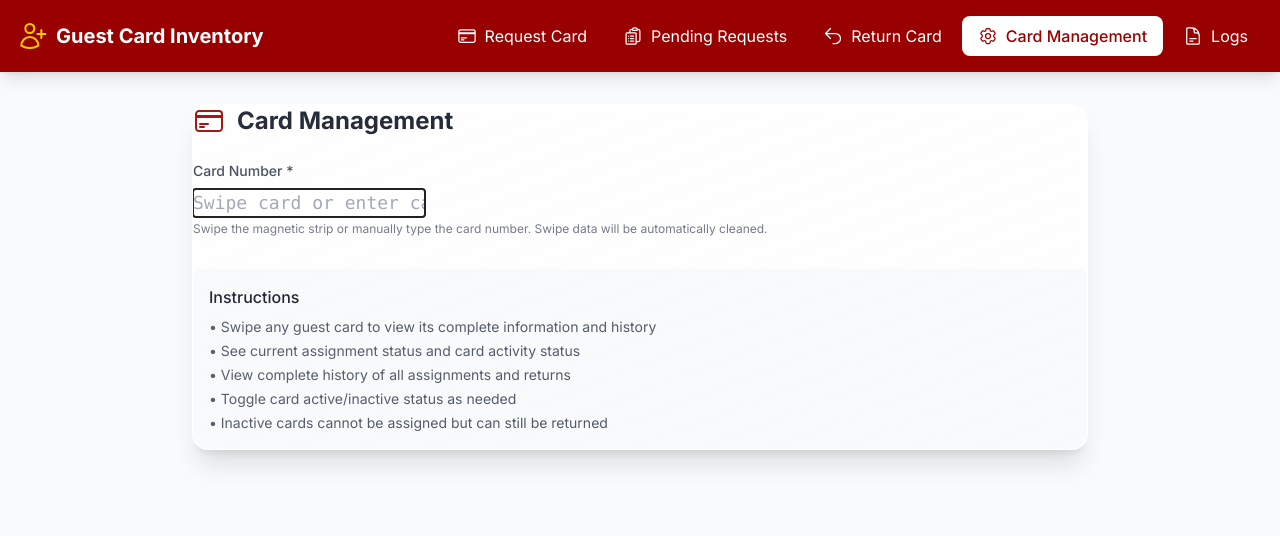
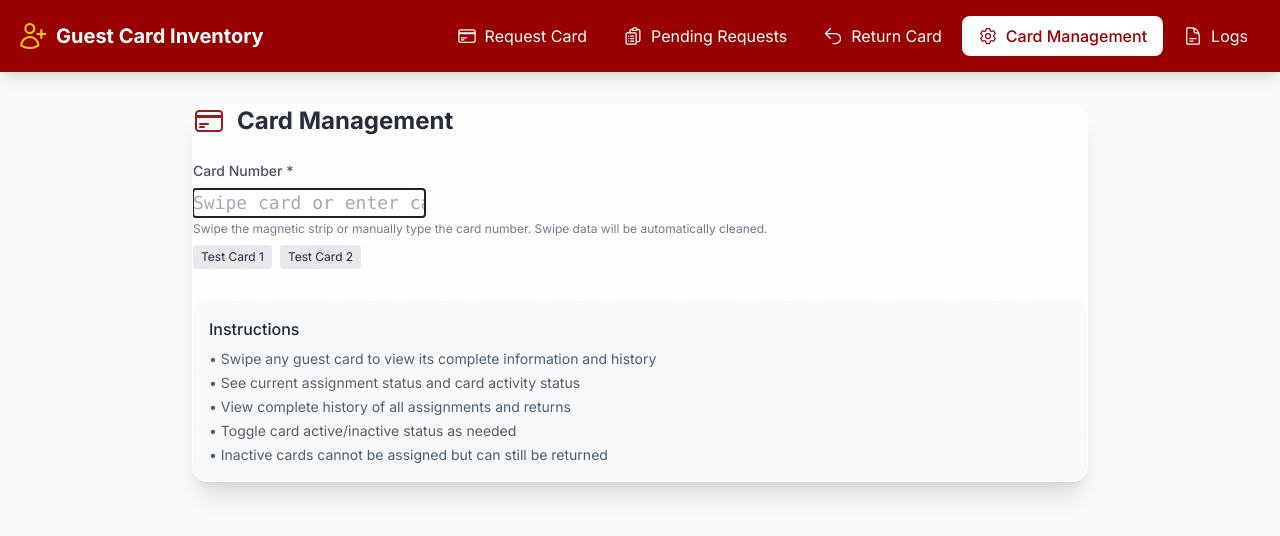
Before and after one commit to hirak214/USC-Housing-SoftwareSuite, a React (Vite) app: page /guest-card-inventory/management in a window 1280 px wide. Shown: the top 536 px of the page. Built offline with nearby package versions, Linux system fonts and the light colour scheme.

Commit message:
Add debugging features to Card Management page
- Added manual 'View Card Details' button for testing
- Added console logging to track API calls and responses
- Added test card number buttons for easy testing
- Enhanced error handling and debugging information

```diff
--- a/src/pages/guestCard/CardManagement.jsx
+++ b/src/pages/guestCard/CardManagement.jsx
@@ -34,6 +34,8 @@ const CardManagement = () => {
   };
 
   const fetchCardData = async (cardNum) => {
+    console.log('fetchCardData called with:', cardNum);
+
     if (!cardNum || !isValidCardNumber(cardNum)) {
       setError('Please enter a valid 9-digit card number');
       return;
@@ -44,16 +46,22 @@ const CardManagement = () => {
     setMessage('');
 
     try {
+      console.log('Fetching card status for:', cardNum);
       // Get card status
       const cardResponse = await cardsApi.getStatus(cardNum);
+      console.log('Card response:', cardResponse);
       const card = cardResponse.data;
 
+      console.log('Fetching logs...');
       // Get card history from logs
       const logsResponse = await logsApi.getAll();
       const allLogs = logsResponse.data || [];
       const history = allLogs
         .filter(log => log.cardNumber === cardNum)
         .sort((a, b) => new Date(b.timestamp) - new Date(a.timestamp));
+
+      console.log('Card data:', card);
+      console.log('Card history:', history);
 
       setCardData({
         ...card,
@@ -62,6 +70,7 @@ const CardManagement = () => {
       });
       setCardHistory(history);
     } catch (err) {
+      console.error('Error fetching card data:', err);
       setError(err.response?.data?.error || 'Failed to fetch card data');
       setCardData(null);
       setCardHistory([]);
@@ -137,10 +146,35 @@ const CardManagement = () => {
           <p className="text-xs text-gray-500 mt-1">
             Swipe the magnetic strip or manually type the card number. Swipe data will be automatically cleaned.
           </p>
+
+          {/* Test buttons for debugging */}
+          <div className="mt-2 flex space-x-2">
+            <button
+              onClick={() => setCardNumber('123456789')}
+              className="text-xs bg-gray-200 hover:bg-gray-300 px-2 py-1 rounded"
+            >
+              Test Card 1
+            </button>
+            <button
+              onClick={() => setCardNumber('987654321')}
+              className="text-xs bg-gray-200 hover:bg-gray-300 px-2 py-1 rounded"
+            >
+              Test Card 2
+            </button>
+          </div>
           {cardNumber && isValidCardNumber(cardNumber) && (
-            <p className="text-xs text-green-600 mt-1">
-              ✓ Detected card: {formatCardNumber(cardNumber)}
-            </p>
+            <div className="mt-2">
+              <p className="text-xs text-green-600 mb-2">
+                ✓ Detected card: {formatCardNumber(cardNumber)}
+              </p>
+              <button
+                onClick={() => fetchCardData(cardNumber)}
+                disabled={loading}
+                className="btn-primary text-sm"
+              >
+                {loading ? 'Loading...' : 'View Card Details'}
+              </button>
+            </div>
           )}
         </div>
 
```
